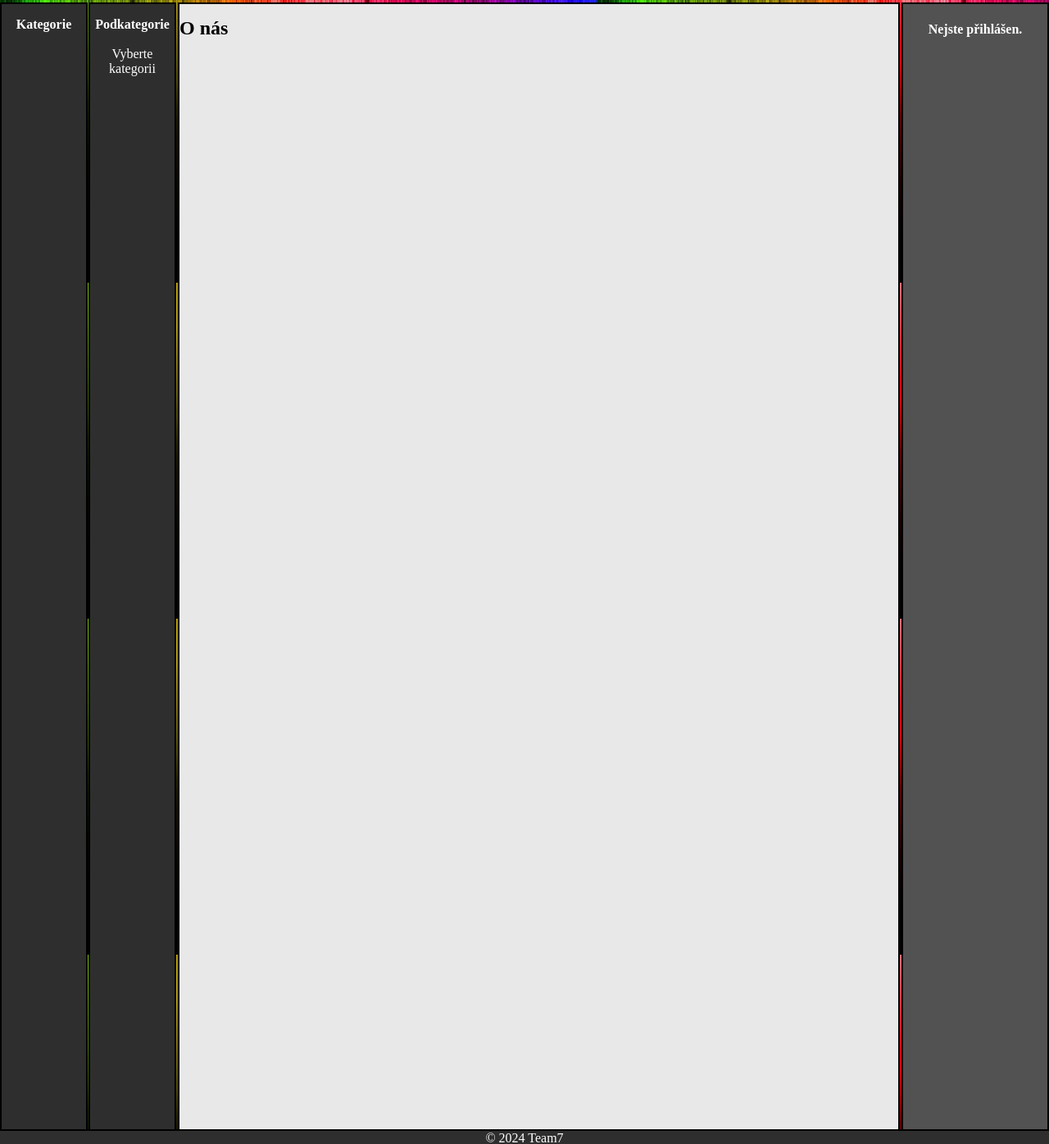
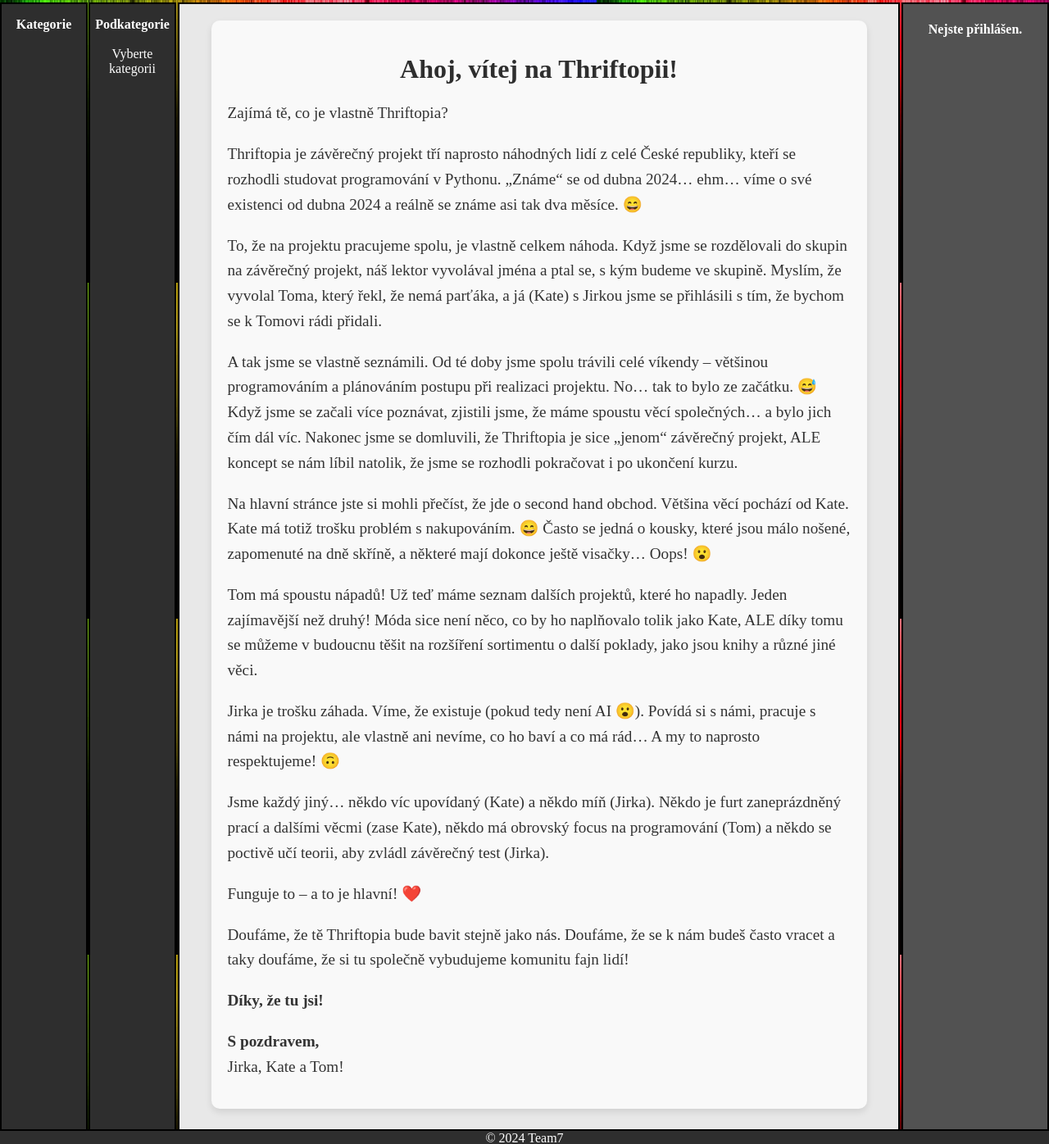
Before and after one commit to Gombi92/TTP, a Django app: page /about/ in a window 1280 px wide. Shown: the part 65-1461 px from the top of the page at 82% size. Run offline with Django 5.2, Linux system fonts and the light colour scheme; data comes from the database, SQL or seed files in the repository; data that the repository does not hold is empty.

Commit message:
Upraveno CSS a text pro stránku O nás

```diff
--- a/ecommerce_project/settings.py
+++ b/ecommerce_project/settings.py
@@ -90,7 +90,7 @@ DATABASES = {
     }
 }
 
-
+#Pracuji v lokálním prostředí, nejsem připojená přes server.
 
 
 # Password validation
--- a/static/css/style.css
+++ b/static/css/style.css
@@ -465,3 +465,28 @@ h4{
     color: white;
     border: 1px solid black;
 }
+
+
+/* Stylování pro stránku „O nás“ */
+.about-container {
+    margin: 20px auto;
+    padding: 20px;
+    max-width: 800px;
+    background-color: #f9f9f9;
+    border-radius: 10px;
+    box-shadow: 0 4px 8px rgba(0, 0, 0, 0.1);
+}
+
+.about-container h1 {
+    color: #2e2e2e;
+    font-size: 2rem;
+    text-align: center;
+    margin-bottom: 20px;
+}
+
+.about-container p {
+    font-size: 1.2rem;
+    line-height: 1.6;
+    margin-bottom: 15px;
+    color: #333;
+}
--- a/templates/about.html
+++ b/templates/about.html
@@ -1,7 +1,32 @@
 {% extends "base.html" %}
 
-{% block title %}O nás | GMart{% endblock %}
+{% block title %}O nás | Thriftopie{% endblock %}
 
 {% block content %}
-<h1>O nás</h1>
+<div class="about-container">
+    <h1>Ahoj, vítej na Thriftopii!</h1>
+    <p>Zajímá tě, co je vlastně Thriftopia?</p>
+    <p>Thriftopia je závěrečný projekt tří naprosto náhodných lidí z celé České republiky, kteří se rozhodli studovat programování v Pythonu. „Známe“ se od dubna 2024… ehm… víme o své existenci od dubna 2024 a reálně se známe asi tak dva měsíce. 😄</p>
+
+    <p>To, že na projektu pracujeme spolu, je vlastně celkem náhoda. Když jsme se rozdělovali do skupin na závěrečný projekt, náš lektor vyvolával jména a ptal se, s kým budeme ve skupině. Myslím, že vyvolal Toma, který řekl, že nemá parťáka, a já (Kate) s Jirkou jsme se přihlásili s tím, že bychom se k Tomovi rádi přidali.</p>
+
+    <p>A tak jsme se vlastně seznámili. Od té doby jsme spolu trávili celé víkendy – většinou programováním a plánováním postupu při realizaci projektu. No… tak to bylo ze začátku. 😅 Když jsme se začali více poznávat, zjistili jsme, že máme spoustu věcí společných… a bylo jich čím dál víc. Nakonec jsme se domluvili, že Thriftopia je sice „jenom“ závěrečný projekt, ALE koncept se nám líbil natolik, že jsme se rozhodli pokračovat i po ukončení kurzu.</p>
+
+    <p>Na hlavní stránce jste si mohli přečíst, že jde o second hand obchod. Většina věcí pochází od Kate. Kate má totiž trošku problém s nakupováním. 😄 Často se jedná o kousky, které jsou málo nošené, zapomenuté na dně skříně, a některé mají dokonce ještě visačky… Oops! 😮</p>
+
+    <p>Tom má spoustu nápadů! Už teď máme seznam dalších projektů, které ho napadly. Jeden zajímavější než druhý! Móda sice není něco, co by ho naplňovalo tolik jako Kate, ALE díky tomu se můžeme v budoucnu těšit na rozšíření sortimentu o další poklady, jako jsou knihy a různé jiné věci.</p>
+
+    <p>Jirka je trošku záhada. Víme, že existuje (pokud tedy není AI 😮). Povídá si s námi, pracuje s námi na projektu, ale vlastně ani nevíme, co ho baví a co má rád… A my to naprosto respektujeme! 🙃</p>
+
+    <p>Jsme každý jiný… někdo víc upovídaný (Kate) a někdo míň (Jirka). Někdo je furt zaneprázdněný prací a dalšími věcmi (zase Kate), někdo má obrovský focus na programování (Tom) a někdo se poctivě učí teorii, aby zvládl závěrečný test (Jirka).</p>
+
+    <p>Funguje to – a to je hlavní! ❤️</p>
+
+    <p>Doufáme, že tě Thriftopia bude bavit stejně jako nás. Doufáme, že se k nám budeš často vracet a taky doufáme, že si tu společně vybudujeme komunitu fajn lidí!</p>
+
+    <p><strong>Díky, že tu jsi!</strong></p>
+
+    <p><strong>S pozdravem,</strong><br>
+    Jirka, Kate a Tom!</p>
+</div>
 {% endblock %}
```
Also changed, not shown: 1 other file.
